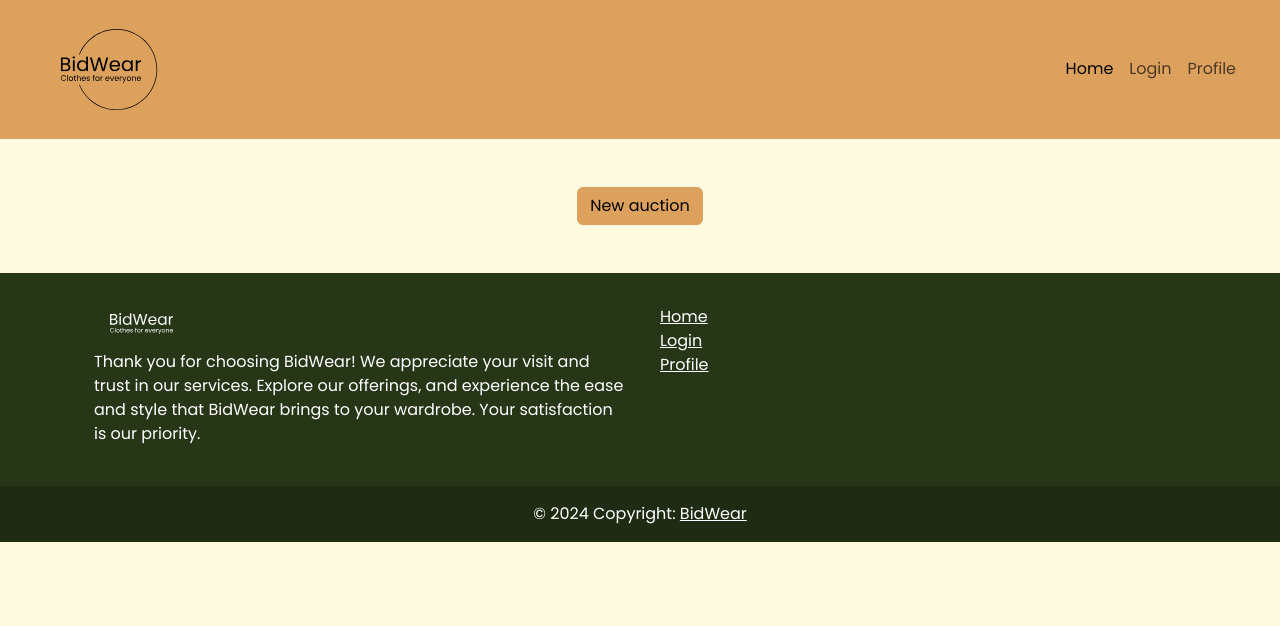
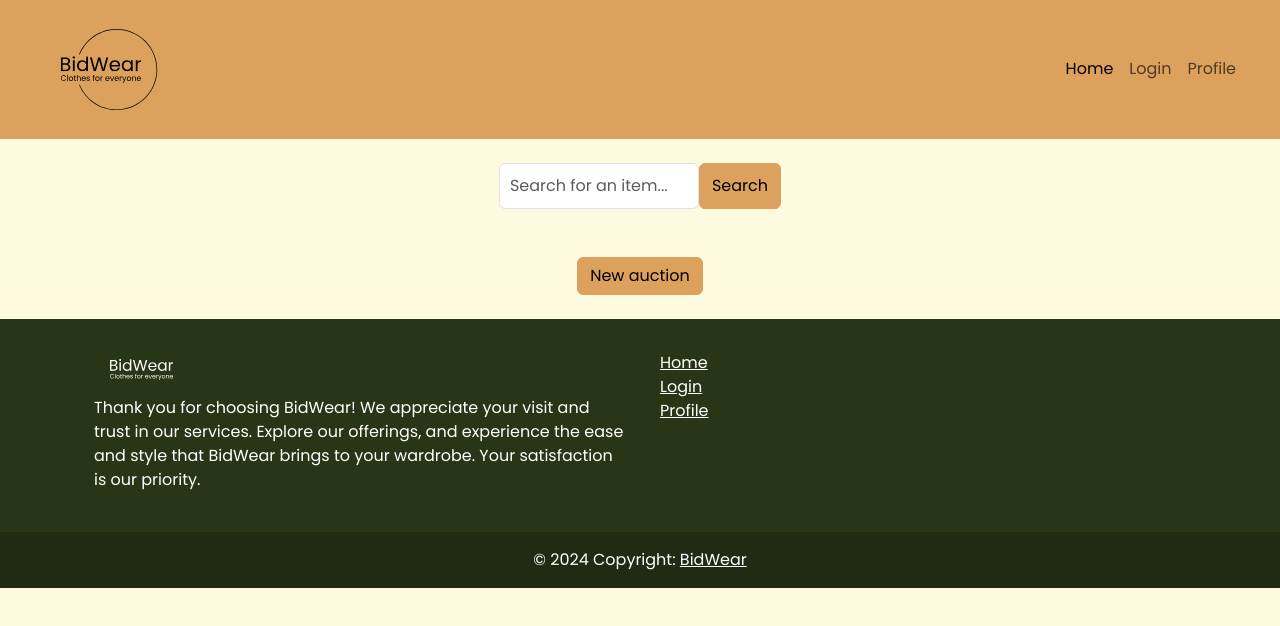
Before and after one commit to FadeCap/Semester-Project-2, a website with bundled scripts: page index.html in a window 1280 px wide. Built offline with nearby package versions, Linux system fonts and the light colour scheme; no server answers.

Commit message:
Adding search function to index.html

```diff
--- a/index.html
+++ b/index.html
@@ -65,7 +65,21 @@
 
     <main class="d-flex-column justify-content-center">
       <section>
-        <div class="new-post-container py-5 d-flex justify-content-center">
+        <div class="search-wrapper d-flex justify-content-center">
+          <div class="search-container   d-flex justify-content-center py-4" style="width: 300px;">
+            <input
+              type="text"
+              id="search-bar"
+              class="form-control"
+              style="width: 200px;"
+              placeholder="Search for an item..."
+            />
+            <button id="search-button" class="btn btn-primary">
+              Search
+            </button>
+          </div>
+        </div>
+        <div class="new-post-container py-4 d-flex justify-content-center">
           <button id="new-post-button" class="btn btn-primary">
             New auction
           </button>
--- a/src/js/listings/index.js
+++ b/src/js/listings/index.js
@@ -1,7 +1,5 @@
 import { renderPosts } from './renderListing.js';
 import { createListing } from './createListing.js';
-import { redirectPostById } from "./redirectPostById.js";
-
 
 // Event listener for DOMContentLoaded
 document.addEventListener("DOMContentLoaded", async function () {
```
Also changed, not shown: package.json (+7 -1 lines), src/js/listings/searchBar.js (added).
